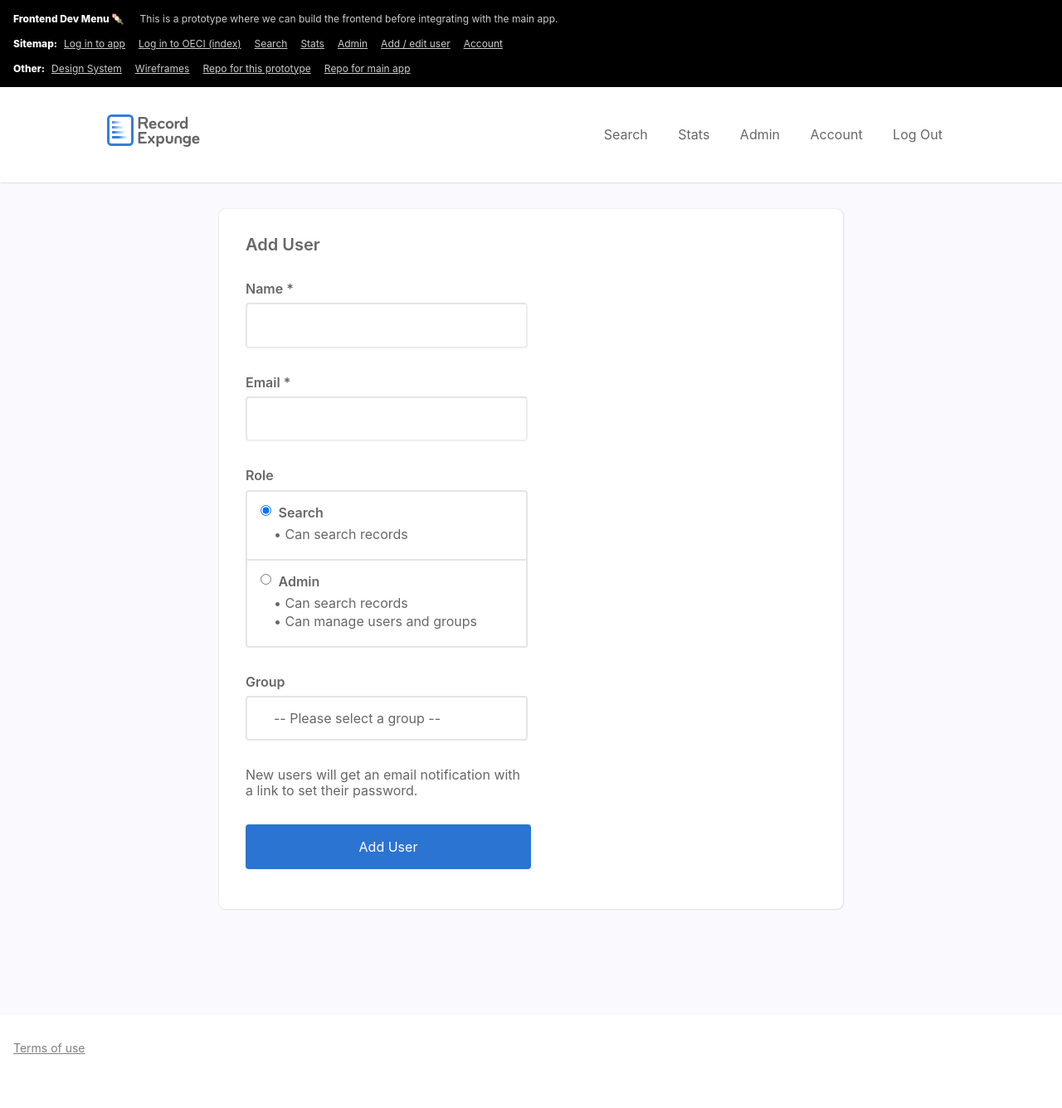
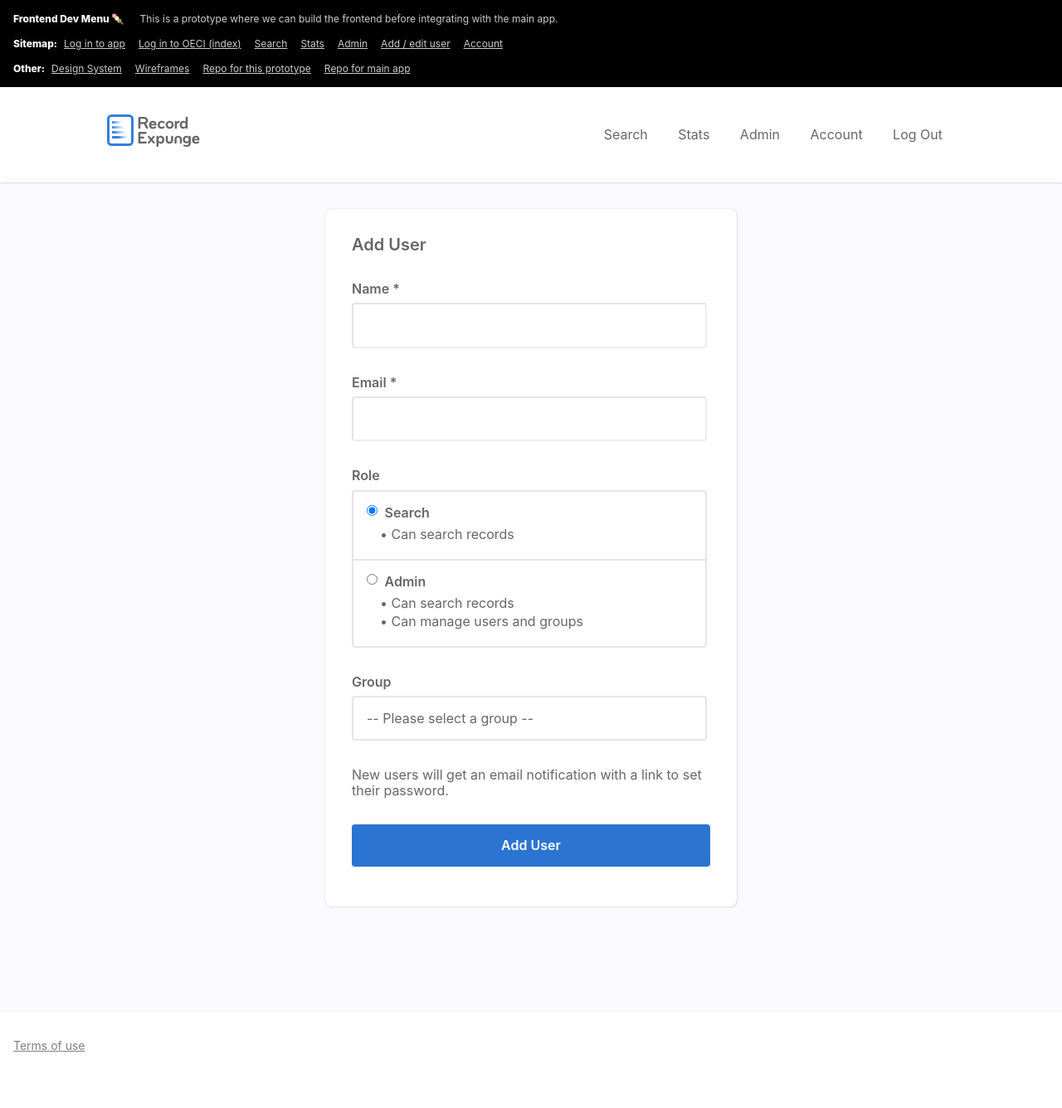
Before and after one commit to hmarcks/expunge-pdx-frontend, a Jekyll site: the page built from admin/edit-user.html, in a window 1280 px wide. Shown: the whole page at 83% size. Built offline with Jekyll 4.4.1, drawn with Linux system fonts in a browser that asks for light colours; nearby versions of some CDN libraries.

Commit message:
add user view edits, save for select styling

```diff
--- a/admin/edit-user.html
+++ b/admin/edit-user.html
@@ -3,12 +3,12 @@ layout: site
 title: Add user, edit user, your account
 ---
 
-<main class="mw7 center ph2">
+<main class="mw6 center ph2">
   <section class="cf mt4 mb3 pa3 pa4-l bg-white shadow br3">
     <h1 class="mb4 f4 fw6">Add User</h1>
     <form>
       <div class="flex flex-wrap items-end">
-        <div class="w-100 w-50-ns mb4 pr1-ns">
+        <div class="w-100 w-100-ns mb4 pr1-ns">
           <label for="name" class="db mb2 fw6">
             Name *
           </label>
@@ -16,15 +16,15 @@ title: Add user, edit user, your account
         </div>
       </div>
       <div class="flex flex-wrap items-end">
-        <div class="w-100 w-50-ns mb4 pr1-ns">
+        <div class="w-100 w-100-ns mb4 pr1-ns">
           <label for="email" class="db mb2 fw6">
             Email *
           </label>
-          <input id="email" type="text" class="w-100 pa3 br2 b--black-10" />
+          <input id="email" type="email" class="w-100 pa3 br2 b--black-10" />
         </div>
       </div>
       <div class="flex flex-wrap items-end">
-        <div class="w-100 w-50-ns mb4 pr1-ns">
+        <div class="w-100 w-100-ns mb4 pr1-ns">
           <label for="role" class="db mb2 fw6">
             Role
           </label>
@@ -69,13 +69,13 @@ title: Add user, edit user, your account
         </div>
       </div>
       <div class="flex flex-wrap items-end">
-        <div class="w-100 w-50-ns mb4 pr1-ns">
+        <div class="w-100 w-100-ns mb4 pr1-ns">
           <label for="group" class="db mb2 fw6">
             Group
           </label>
           <select
             id="group"
-            class="w-100 pa3 br2 bw1 b--black-10 input-reset bg-white black-60 indent"
+            class="w-100 pa3 br2 bw1 b--black-10 input-reset bg-white black-60"
           >
             <option value="">
               -- Please select a group --
@@ -87,26 +87,24 @@ title: Add user, edit user, your account
         </div>
       </div>
       <div class="flex flex-wrap items-end">
-        <div class="w-100 w-50-ns mb4 pr1-ns">
-          <ul>
-            <li>
-              New users will get an email notification with a link to set their
-              password.
-            </li>
-          </ul>
+        <div class="w-100 w-100-ns mb4 pr1-ns">
+          <p>
+            New users will get an email notification with a link to set their
+            password.
+          </p>
         </div>
       </div>
 
       <div class="flex flex-wrap items-end">
-        <div class="w-100 w-50-ns mb3">
-          <button
-            class="br2 bg-blue white db w-100 tc pv3 btn--search"
+        <div class="w-100 w-100-ns mb3">
+          <a
+            href="/admin"
+            class="bg-blue white bg-animate hover-bg-dark-blue fw6 br2 pv3 ph4 db w-100 tc"
             aria-label="add-user"
             title="add-user"
-            type="submit"
           >
             Add User
-          </button>
+          </a>
         </div>
       </div>
     </form>
```
